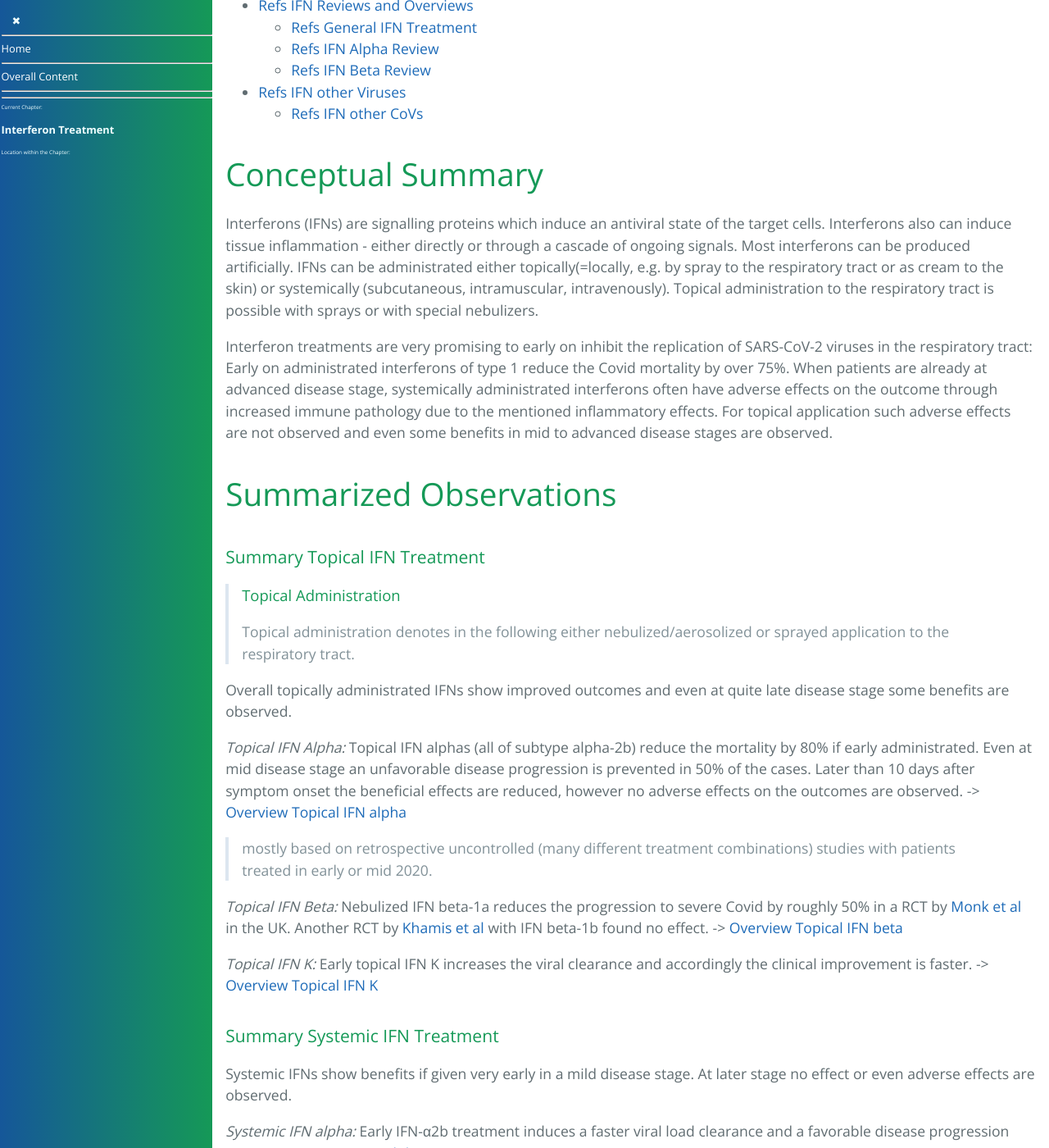
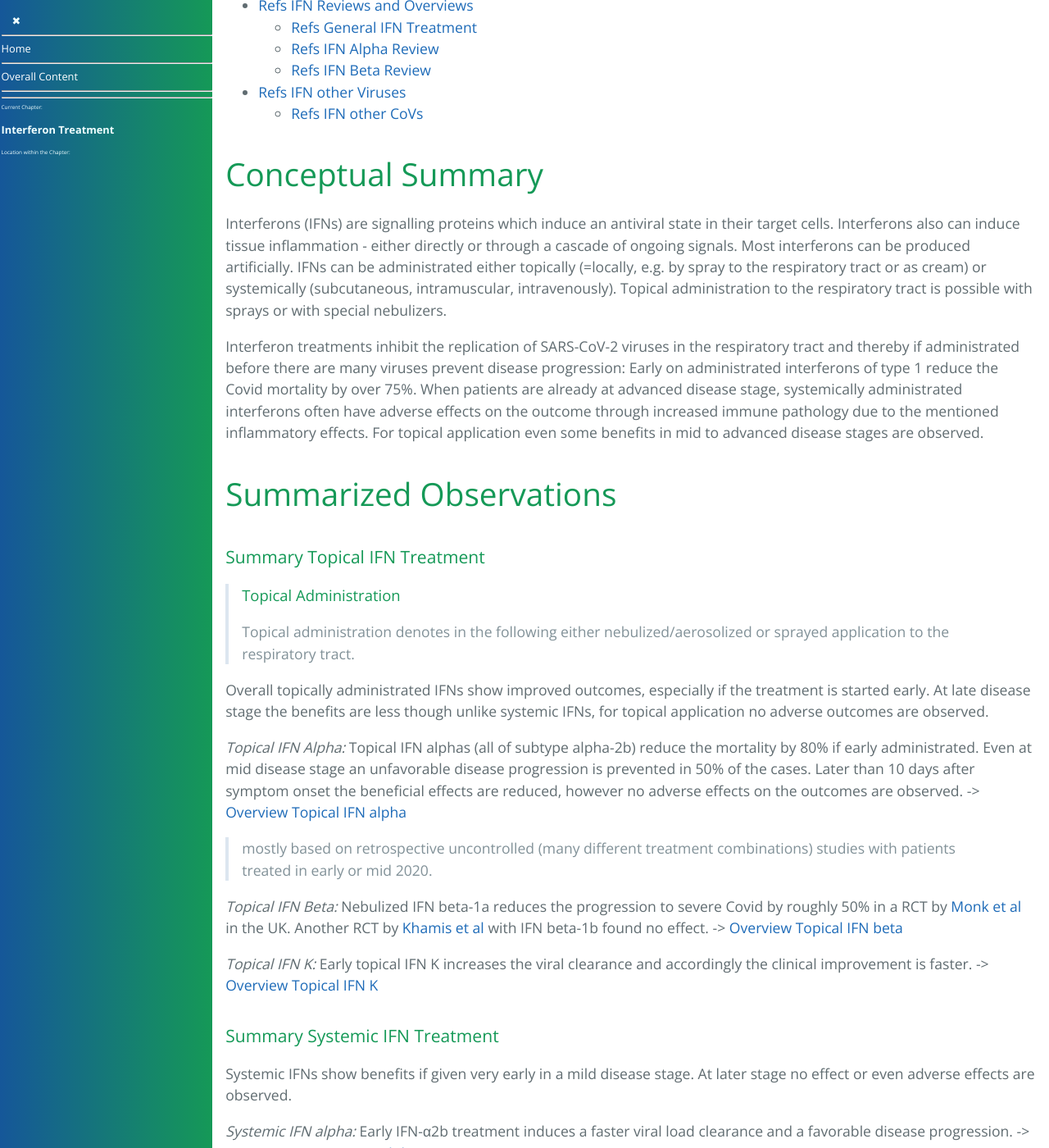
Before and after one commit to forestgrape/coronavirus, a Jekyll site: the page built from 6_prevention_and_treatment/interferon.md, in a window 1280 px wide and 1400 px high, scrolled down 827 px. Shown: the whole window at 82% size. Built offline with Jekyll 4.4.1, drawn with Linux system fonts in a browser that asks for light colours; our own code applies the rules of GitHub Pages for plain Markdown files; some of the changed text lies outside the part shown.

Commit message:
clarifications

```diff
--- a/6_prevention_and_treatment/interferon.md
+++ b/6_prevention_and_treatment/interferon.md
@@ -37,9 +37,9 @@
 
 
 ## Conceptual Summary
-Interferons (IFNs) are signalling proteins which induce an antiviral state of the target cells. Interferons also can induce tissue inflammation - either directly or through a cascade of ongoing signals. Most interferons can be produced artificially. IFNs can be administrated either topically(=locally, e.g. by spray to the respiratory tract or as cream to the skin) or systemically (subcutaneous, intramuscular, intravenously). Topical administration to the respiratory tract is possible with sprays or with special nebulizers.
+Interferons (IFNs) are signalling proteins which induce an antiviral state in their target cells. Interferons also can induce tissue inflammation - either directly or through a cascade of ongoing signals. Most interferons can be produced artificially. IFNs can be administrated either topically (=locally, e.g. by spray to the respiratory tract or as cream) or systemically (subcutaneous, intramuscular, intravenously). Topical administration to the respiratory tract is possible with sprays or with special nebulizers.
 
-Interferon treatments are very promising to early on inhibit the replication of SARS-CoV-2 viruses in the respiratory tract: Early on administrated interferons of type 1 reduce the Covid mortality by over 75%. When patients are already at advanced disease stage, systemically administrated interferons often have adverse effects on the outcome through increased immune pathology due to the mentioned inflammatory effects. For topical application such adverse effects are not observed and even some benefits in mid to advanced disease stages are observed.
+Interferon treatments inhibit the replication of SARS-CoV-2 viruses in the respiratory tract and thereby if administrated before there are many viruses prevent disease progression: Early on administrated interferons of type 1 reduce the Covid mortality by over 75%. When patients are already at advanced disease stage, systemically administrated interferons often have adverse effects on the outcome through increased immune pathology due to the mentioned inflammatory effects. For topical application even some benefits in mid to advanced disease stages are observed.
 
 
 ## Summarized Observations
@@ -48,7 +48,7 @@ Interferon treatments are very promising to early on inhibit the replication of
 > ###### Topical Administration
 > Topical administration denotes in the following either nebulized/aerosolized or sprayed application to the respiratory tract.
 
-Overall topically administrated IFNs show improved outcomes and even at quite late disease stage some benefits are observed.
+Overall topically administrated IFNs show improved outcomes, especially if the treatment is started early. At late disease stage the benefits are less though unlike systemic IFNs, for topical application no adverse outcomes are observed.
 
 *Topical IFN Alpha:* Topical IFN alphas (all of subtype alpha-2b) reduce the mortality by 80% if early administrated. Even at mid disease stage an unfavorable disease progression is prevented in 50% of the cases. Later than 10 days after symptom onset the beneficial effects are reduced, however no adverse effects on the outcomes are observed. -> [Overview Topical IFN alpha](#overview-topical-ifn-alpha)
 > mostly based on retrospective uncontrolled (many different treatment combinations) studies with patients treated in early or mid 2020.
@@ -62,11 +62,11 @@ Overall topically administrated IFNs show improved outcomes and even at quite la
 
 Systemic IFNs show benefits if given very early in a mild disease stage. At later stage no effect or even adverse effects are observed.
 
-*Systemic IFN alpha:* Early IFN-α2b treatment induces a faster viral load clearance and a favorable disease progression ([Overview Systemic IFN alpha](#overview-systemic-ifn-alpha)).
+*Systemic IFN alpha:* Early IFN-α2b treatment induces a faster viral load clearance and a favorable disease progression. -> [Overview Systemic IFN alpha](#overview-systemic-ifn-alpha)
 
-*Systemic IFN beta:* If administrated at severe disease stage (oxygen needed or even ventilated), systemic IFN beta treatment often increases the mortality and the occurrence of adverse effects. If administrate in the mild disease stage beneficial effects are observed such as better prognosis and faster viral clearance. ([Overview Systemic IFN beta](#overview-systemic-ifn-beta))
+*Systemic IFN beta:* If administrated at severe disease stage (oxygen needed or even ventilated), systemic IFN beta treatment often increases the mortality and the occurrence of adverse effects. If administrate in the mild disease stage beneficial effects are observed such as better prognosis and faster viral clearance. -> [Overview Systemic IFN beta](#overview-systemic-ifn-beta)
 
-#Systemic IFN lambda:* In the case of mild SARS-CoV-2 infections, it reduces the time for viral clearance if administrated early. ([Overview Systemic IFN lambda](#overview-systemic-ifn-lambda))
+*Systemic IFN lambda:* In the case of mild SARS-CoV-2 infections, it reduces the time for viral clearance if administrated early. -> [Overview Systemic IFN lambda](#overview-systemic-ifn-lambda)
 
 
 
```
